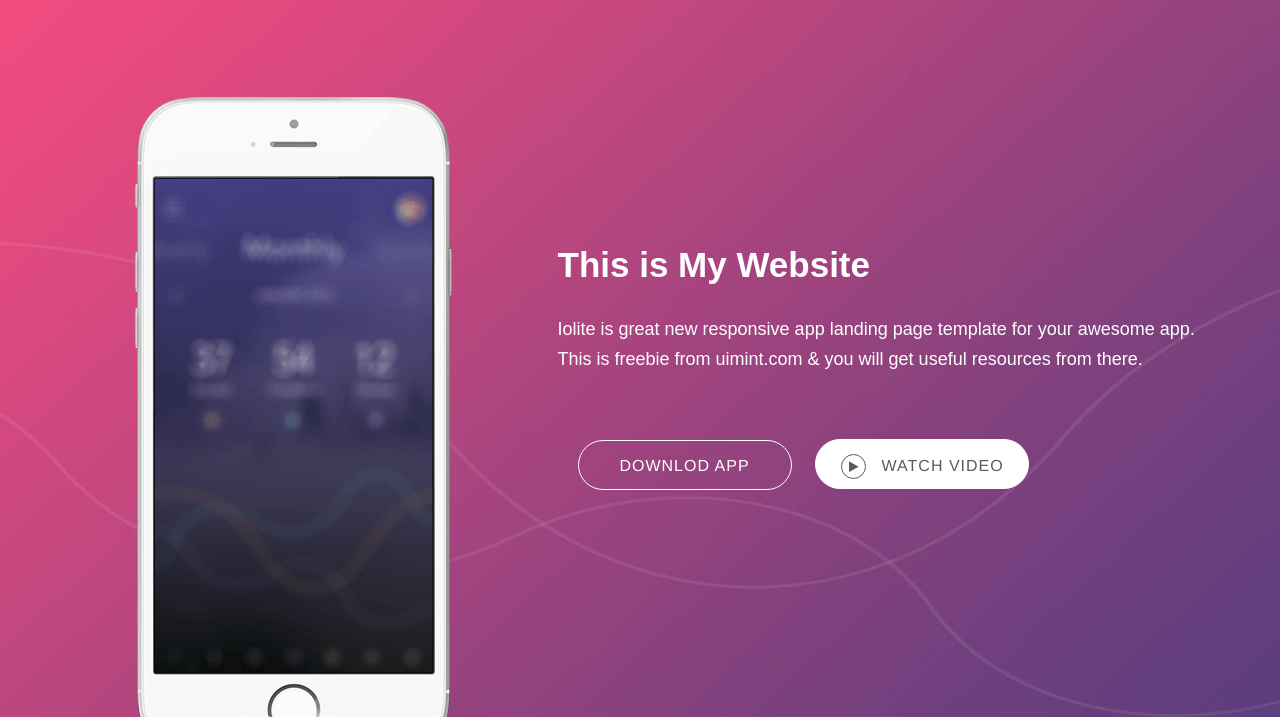
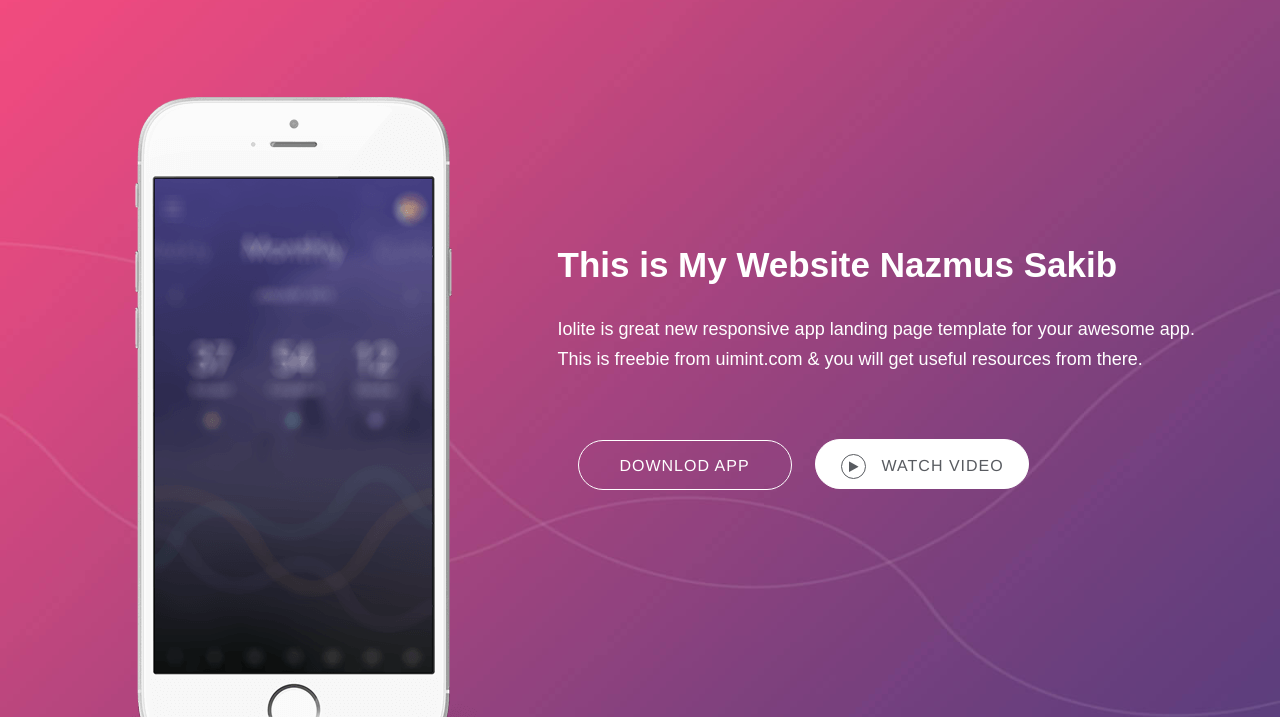
Before and after one commit to Badhon58/HTML_CI_CD, a plain HTML site: page index.html in a window 1280 px wide. Shown: the part 83-800 px from the top of the page. Drawn offline with Linux system fonts and the light colour scheme; some packages are replaced by stand-ins of ours.

Commit message:
nazmuz sakib

```diff
--- a/index.html
+++ b/index.html
@@ -75,7 +75,7 @@
 
                         <div class="col-sm-7 col-xs-12 heading-text">
                             <div class="single_home_content wow AseemIn" data-wow-duration="1s">
-								<h1>This is My Website </h1>
+								<h1>This is My Website Nazmus Sakib </h1>
 								<p class="bannerDescription">Iolite is great new responsive app landing page template for your awesome app. This is freebie from uimint.com & you will get useful resources from there.</p>
 								<div class="button">
 									<a href="" class="btn">Downlod APP</a>
```
